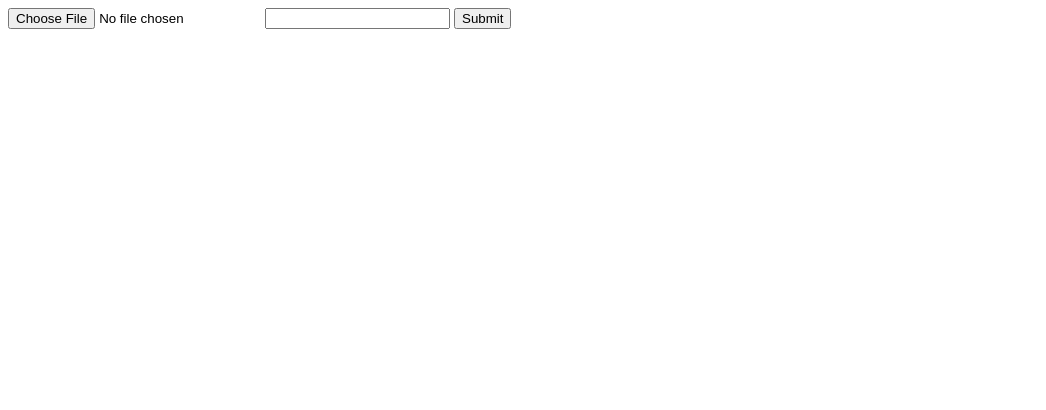
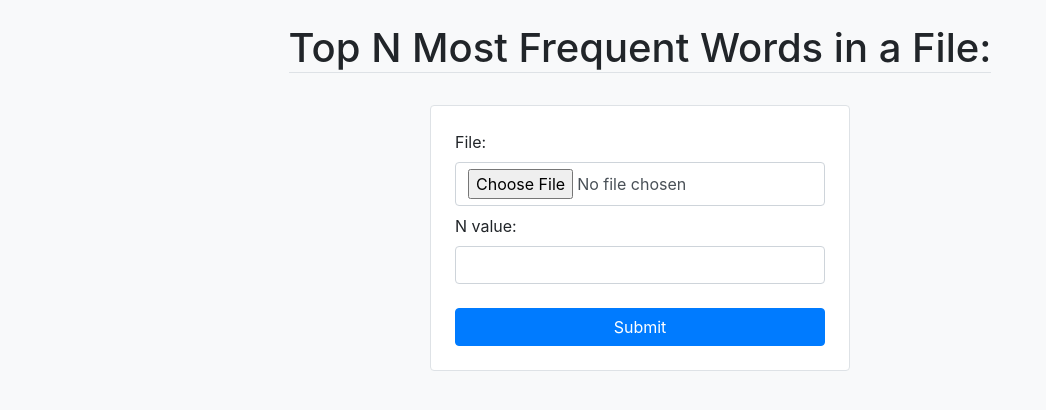
Before and after one commit to tatehakert/top-n-most-frequent, a website: page uploadForm.html in a window 1280 px wide. Shown: the whole page, without its empty margins (0-1046 px from the left). Drawn offline with nearby package versions, Linux system fonts and the light colour scheme.

Commit message:
updated html upload form

```diff
--- a/uploadForm.html
+++ b/uploadForm.html
@@ -1,13 +1,30 @@
 <!DOCTYPE html>
 <html>
 <head>
+    <link rel="stylesheet" href="https://maxcdn.bootstrapcdn.com/bootstrap/4.0.0/css/bootstrap.min.css" integrity="sha384-Gn5384xqQ1aoWXA+058RXPxPg6fy4IWvTNh0E263XmFcJlSAwiGgFAW/dAiS6JXm" crossorigin="anonymous">
+    <meta name="viewport" content="width=device-width, initial-scale=1.0">
+    <title>Top N Most Frequent</title>
+    <style>#form-container{max-width: 30rem;}</style>
+</head>
 
-</head>
-<body>
-    <form action="submitForm" method="post" enctype="multipart/form-data">
-        <input type="file" name="filetoupload" id="fileInput" class="form-control">
-        <input type="number" name="nVal" id="nValInput" class="form-control">
-        <input type="submit" value="Submit">
-    </form>
+<body class="bg-light">
+    <div class="container d-flex flex-column justify-content-center align-items-center my-4">
+        <h1 class="border-bottom">Top N Most Frequent Words in a File:</h1>
+        <div class="my-4 border rounded shadow shadow-lg p-4 bg-white" id="form-container">
+            <form action="submitForm" method="post" enctype="multipart/form-data" class="text-left">
+                <div class="mb-2">
+                    <label for="fileInput">File:</label>
+                    <input type="file" name="filetoupload" id="fileInput" class="form-control">
+                </div>
+                <div class="mb-2">
+                    <label for="nValInput">N value:</label>
+                    <input type="number" name="nVal" id="nValInput" class="form-control">
+                </div>
+
+                <input type="submit" value="Submit" class="btn btn-primary mt-3 w-100">
+            </form>
+        </div>
+    </div>
 </body>
+
 </html>
```
Also changed, not shown: classes/word-index.js (added, +12 -0 lines).
